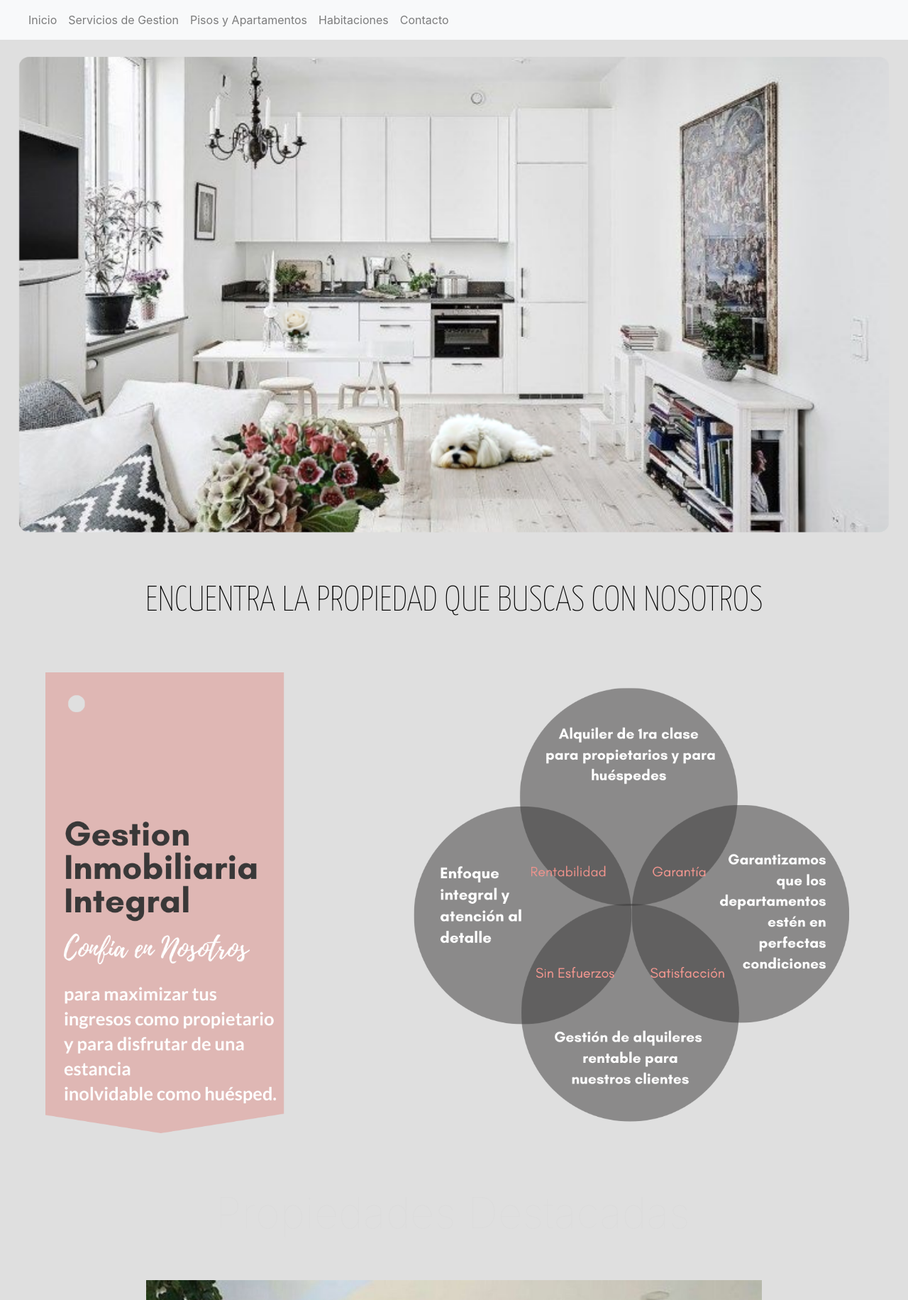
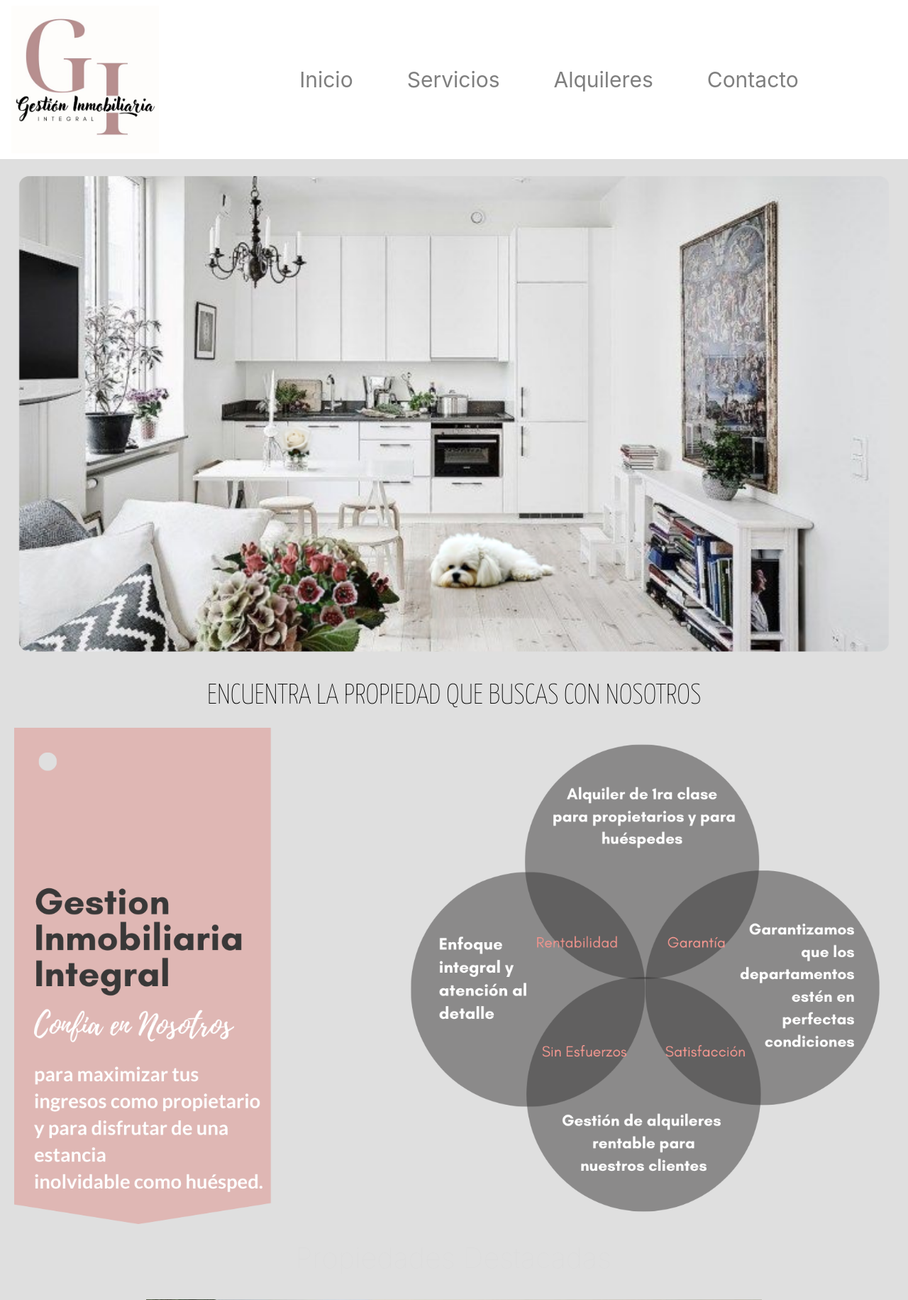
Before and after one commit to Belen-ProgrAmando/Gestion.Inmobiliaria.Integral, a PHP site: page / in a window 1280 px wide. Shown: the top 1831 px of the page at 71% size. Run offline with PHP 8.4, Linux system fonts and the light colour scheme; some libraries are stand-ins or nearby versions.

Commit message:
finalice pagina ppal y agregue servicios

```diff
--- a/Index.php
+++ b/Index.php
@@ -21,30 +21,26 @@
     <link href="https://maxcdn.bootstrapcdn.com/bootstrap/4.5.2/css/bootstrap.min.css" rel="stylesheet">
 
 
+
 </head>
 <body style="background-color:#DFDFDF;">
-
-    <header>
-    <nav class="navbar navbar-expand-lg navbar-light bg-light">
-        <a class="navbar-brand" href="https://www.ejemplo.com">
-
-        </a>
+<header>
+    <nav class="navbar navbar-expand-lg navbar-light bg-white" >
         <button class="navbar-toggler" type="button" data-toggle="collapse" data-target="#navbarNav" aria-controls="navbarNav" aria-expanded="false" aria-label="Toggle navigation">
             <span class="navbar-toggler-icon"></span>
         </button>
+        <span class="logo"><img src="Gestion Inmobiliaria.jpg" ></span>
+
         <div class="collapse navbar-collapse" id="navbarNav">
             <ul class="navbar-nav">
                 <li class="nav-item">
-                    <a class="nav-link" href="#">Inicio</a>
+                    <a class="nav-link" href="#inicio">Inicio</a>
                 </li>
                 <li class="nav-item">
-                    <a class="nav-link" href="#Servicios de Gestion">Servicios de Gestion</a>
+                    <a class="nav-link" href="#Servicios">Servicios</a>
                 </li>
                 <li class="nav-item">
-                    <a class="nav-link" href="#">Pisos y Apartamentos</a>
-                </li>
-                <li class="nav-item">
-                    <a class="nav-link" href="#Habitaciones">Habitaciones</a>
+                    <a class="nav-link" href="Alquileres.html">Alquileres</a>
                 </li>
                 <li class="nav-item">
                     <a class="nav-link" href="#Contacto">Contacto</a>
@@ -52,9 +48,9 @@
             </ul>
         </div>
     </nav>
+</header>
 
-    </header>
-    <main>
+<main>
 
     <section id="inicio">
     <div class="contenedor">
@@ -62,14 +58,16 @@
     </div>
     </section>
 
-    <section id="subtitulo">
+    <section id="Servicios">
 
    <div class="sdij">
    <h1 class="sdij-r1">Encuentra la Propiedad que Buscas con Nosotros</h1>
 
    </div>
 
-        <img id= "management" src="management1.jpg"></img>
+    <div id="contenido.management">
+      <img class= "management" src="management1.jpg"></img>
+    </div>
     </section>
 
     <h1 class="ml14">
@@ -136,7 +134,7 @@
   </a>
 </div>
 
-
+<section id="Contacto">
 <div class="container">
   <h2>Contacto</h2>
   <form action="procesar.php" method="post">
@@ -155,18 +153,19 @@
     <button type="submit" class="btn btn-primary">Enviar</button>
   </form>
 </div>
-
+    </section>
 
 </main>
 
-<script src="https://code.jquery.com/jquery-3.5.1.slim.min.js"></script>
+
+    <script src="https://code.jquery.com/jquery-3.5.1.slim.min.js"></script>
     <script src="https://cdn.jsdelivr.net/npm/@popperjs/core@2.9.3/dist/umd/popper.min.js"></script>
+
     <script src="https://maxcdn.bootstrapcdn.com/bootstrap/4.5.2/js/bootstrap.min.js"></script>
-
     <script src="https://code.jquery.com/jquery-3.6.0.min.js"></script>
     <script src="https://maxcdn.bootstrapcdn.com/bootstrap/4.5.2/js/bootstrap.min.js"></script>
 
-   <script src="Anime.js"></script>
+    <script src="Anime.js"></script>
 
     <footer>
         <p class="footer">copyright &copy;2023 Belen barrientos</p>
--- a/Style.css
+++ b/Style.css
@@ -3,75 +3,91 @@
 
 /*stylo header*/
 
-
-.navbar navbar-expand-lg navbar-light bg-light{
-  width: 30px;
-  height:auto;
+#navbarNav{
+  width: 100%;
+  height: auto;
 
 }
+.navbar-nav{
+  margin-left: auto;
+  margin-right: auto;
+}
+.nav-item{
+  width: 80%;
+  height: auto;
+  margin-left: 60px;
+  font-size: 30px;
+
+}
+
 .logo{
-  width: 50%;
+  width:20%;
   height: auto;
-  margin-left: 150px;
+  margin-left: auto;
+  margin-right: auto;
+
 
 }
 
 /* stylo para seccion inicio y contenedor */
 
+.inicio{
+  width: 100%;
+  height: auto;
+
+}
 .contenedor {
-    width: 100%; /* Ajusta el ancho según tus necesidades */
-    height: auto; /* Ajusta la altura según tus necesidades */
+    width: 100%;
+    height: auto;
+    margin-left: auto;
+    margin-right: auto;
     text-align: center;
   }
 
   img {
-    width: 100%; /* Ajusta el ancho de la imagen para que se ajuste al contenedor */
+    width: 100%;
     height: auto;
     margin-left: auto;
-    margin-right: auto; /* Ajusta la altura automáticamente para mantener la proporción */
+    margin-right: auto;
   }
 
-  #subtitulo{
+  .management{
     width: 100%;
     height: auto;
-    text-align: center;
+   padding: 20px;
 
   }
 
   .sdij {
+
     font-family: Yanone Kaffeesatz, sans-serif;
     color: black;
     background-size: cover;
     text-transform: uppercase;
     margin-top: 20px;
-    margin-bottom: 10px
 
   }
 
   .sdij-r1 {
-    font-size: 50px;
+    font-size: 40px;
     line-height: 0.8em;
-    margin-top: 50px;
-    margin-bottom: 80px;
-
+    margin-top: 20px;
+    text-align: center;
   }
-
-#management{
-
-    width: 90%;
-    height: auto;
-    margin-left:auto;
-    margin-right: auto;
-
+#contenido.management{
+  width: 100%;
+  height: auto;
+  margin-left: auto;
+  margin-right: auto;
 
 
 }
 
 .ml14 {
+    width: 100%;
+    height: auto;
     font-weight: 100;
-    font-size: 60px;
-    margin-top: 70px;
-    margin-bottom:  30px;
+    font-size: 40px;
     text-align: center;
 
   }
@@ -90,7 +106,9 @@
     position: absolute;
     left: 0;
     height: 2px;
-    width: 100%;
+    width: 60%;
+    margin-left: 50px;
+    margin-right: 50px;
     background-color: #fff;
     transform-origin: 100% 100%;
     bottom: 0;
@@ -105,7 +123,8 @@
 
 #propiedades{
   width: 100%;
-
+  margin-left: auto;
+  margin-right: auto;
   text-align: center;
   padding: 20px;
 }
@@ -142,7 +161,10 @@
 /*Style Footer*/
 
 .footer{
+  width: 100%;
   padding: 20px;
   text-align: center;
 
 }
+
+/*Style Pagina Servicios*/
```
Also changed, not shown: Alquileres.html (added, +58 -0 lines), Gestion Inmobiliaria.jpg (added), banner.jpg (added).
